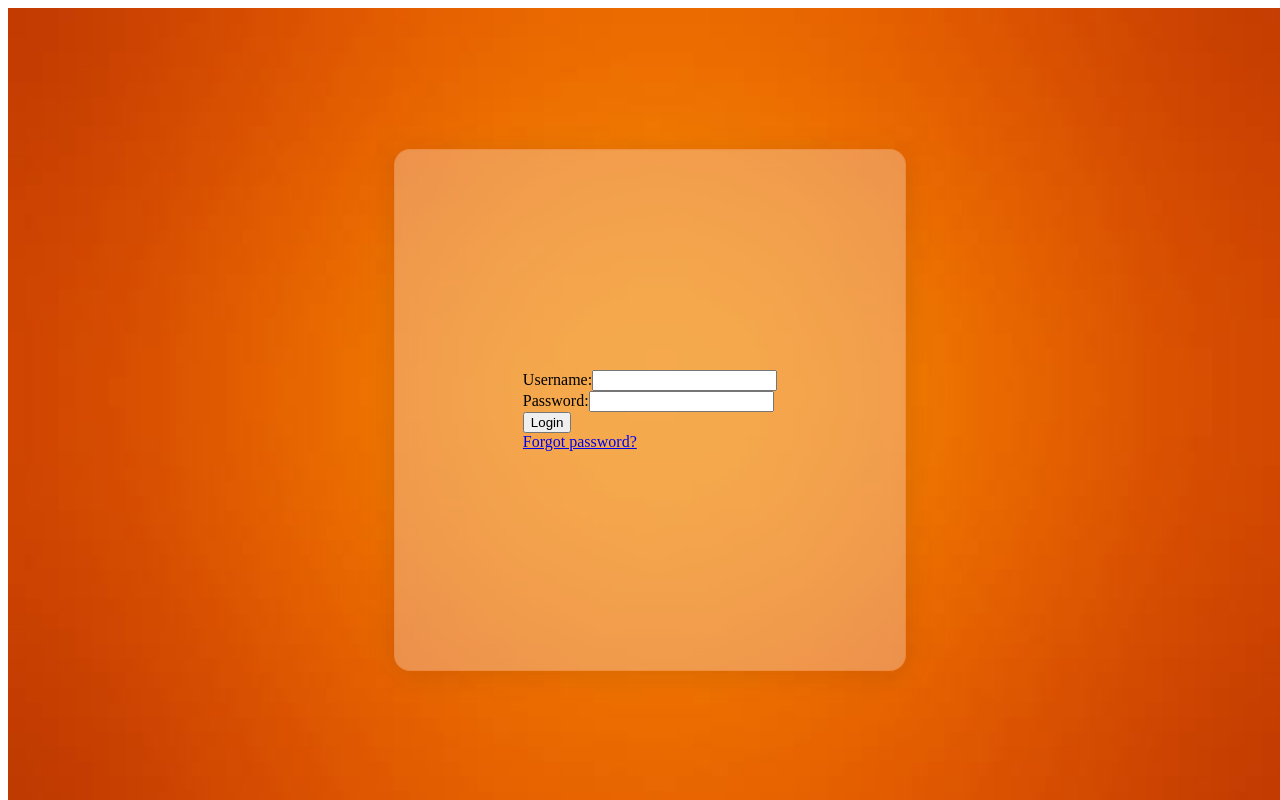
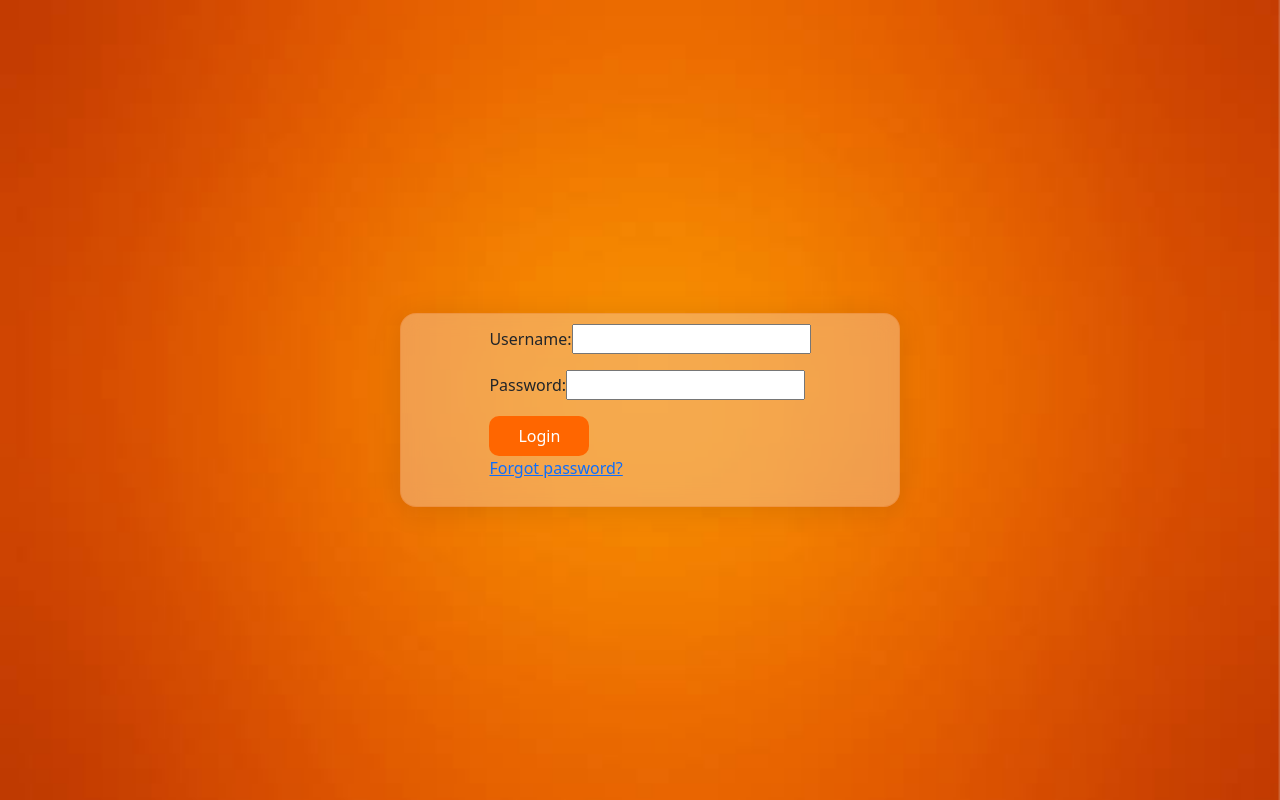
Before and after one commit to ruzabaj/hackerNews-clone, a React (Create React App) app: page / in a window 1280 px wide. Built offline with nearby package versions, Linux system fonts and the light colour scheme.

Commit message:
index file changes

```diff
--- a/public/index.html
+++ b/public/index.html
@@ -10,6 +10,7 @@
       content="Web site created using create-react-app"
     />
     <link rel="apple-touch-icon" href="%PUBLIC_URL%/logo192.png" />
+    <link href="https://fonts.googleapis.com/css2?family=Montserrat:wght@600&family=Open+Sans:ital,wght@0,300;0,400;0,500;0,600;0,700;1,700&display=swap" rel="stylesheet">
     <!--
       manifest.json provides metadata used when your web app is installed on a
       user's mobile device or desktop. See https://developers.google.com/web/fundamentals/web-app-manifest/
@@ -24,7 +25,9 @@
       work correctly both with client-side routing and a non-root public URL.
       Learn how to configure a non-root public URL by running `npm run build`.
     -->
-    <title>React App</title>
+    <link href="https://cdn.jsdelivr.net/npm/bootstrap@5.2.0-beta1/dist/css/bootstrap.min.css" rel="stylesheet" integrity="sha384-0evHe/X+R7YkIZDRvuzKMRqM+OrBnVFBL6DOitfPri4tjfHxaWutUpFmBp4vmVor" crossorigin="anonymous">
+
+    <title>Hacker News</title>
   </head>
   <body>
     <noscript>You need to enable JavaScript to run this app.</noscript>
--- a/src/components/Login.js
+++ b/src/components/Login.js
@@ -7,16 +7,18 @@ const Login = () => {
         <img src='bg-hackerNews.jpg' alt='hackerNews' className='bg-img'/>
         <div className='containers'>
             <form>
-                <label to="username">Username:</label>
-                <input type="text"/>
-                <div>
+                <p>
+                    <label to="username">Username:</label>
+                    <input type="text"/>
+                </p>
+                <p>
                     <label to="username">Password:</label>
                     <input type="password"/>
-                </div>
+                </p>
                 <button type='submit' className='btn-login'>Login</button>
-                <div>
+                <p>
                     <a href='forgot'>Forgot password?</a>
-                </div>
+                </p>
             </form>
         </div>
     </div>
--- a/src/scss/_config.scss
+++ b/src/scss/_config.scss
@@ -1 +1,2 @@
 $background-color: rgba(244, 218, 200, 0.38);
+$navbar-button-color: #FF6600;
--- a/src/scss/login.scss
+++ b/src/scss/login.scss
@@ -11,7 +11,7 @@
     transform: translate(-50%, -50%);
 
     background: $background-color;
-    height: 500px;
+    height: auto;
     width: 500px;
     margin: 10px;
     padding: 10px 05px;
@@ -27,3 +27,12 @@
     justify-content: center;
     align-items: center;
    }
+   .btn-login{
+       width: 100px;
+       height: 40px;
+       border-radius: 10px;
+       text-align: center;
+       color: white;
+       background-color: $navbar-button-color;
+       border: 0;
+   }
```
Also changed, not shown: src/components/Navbar.js (added, +11 -0 lines).
